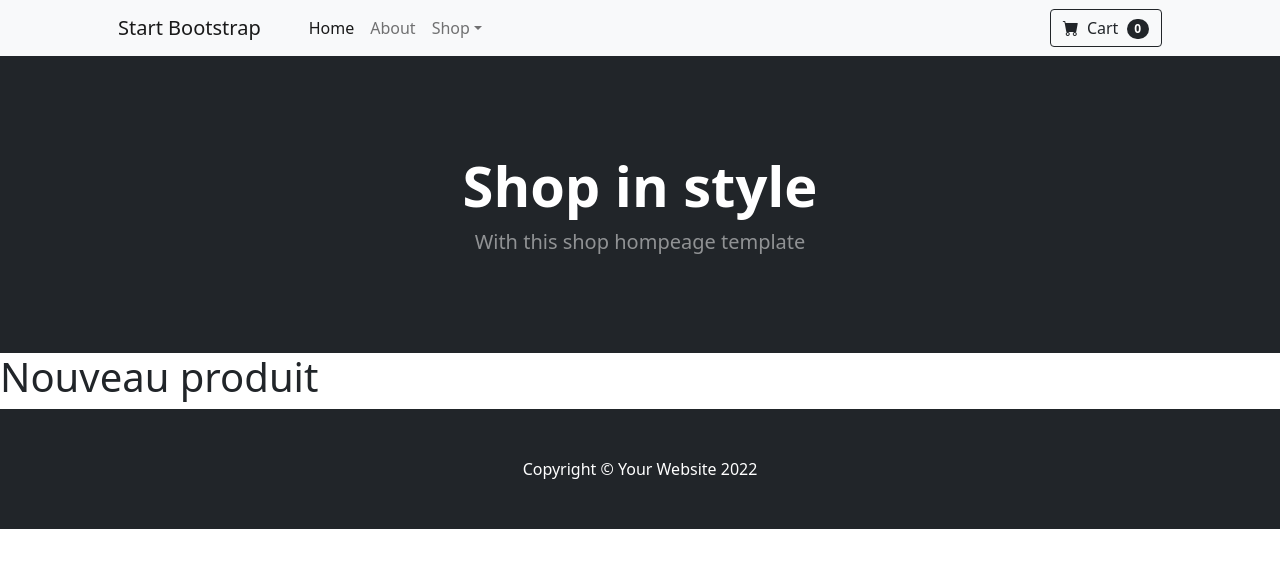
After one commit to OrfeoDev/bike, a Symfony app: template orendhaBike/templates/produit/creation.html.twig in a window 1280 px wide. The commit adds this page. Shown: the top 568 px of the page. Run offline with Twig, Linux system fonts and the light colour scheme; the template is opened without the code that fills it, so the values that code supplies are empty; some libraries are stand-ins or nearby versions.

Commit message:
Debut de creation du formulaire de creation de produit

```diff
--- /dev/null
+++ b/orendhaBike/templates/produit/creation.html.twig
@@ -0,0 +1,8 @@
+{% extends "base.html.twig" %}
+{% block title %}
+    Creation d'un produit
+{% endblock %}
+
+{% block body %}
+<h1>Nouveau produit</h1>
+{% endblock %}
--- a/orendhaBike/templates/produit/show.html.twig
+++ b/orendhaBike/templates/produit/show.html.twig
@@ -4,8 +4,9 @@
 {% block body %}
 
     <ol class="breadcrumb">
-        <li class="breadcrumb-item"><a href="#">Acceuil</a></li>
-        <li class="breadcrumb-item"><a href="#">{{ produit.categorie.name }}</a></li>
+        <li class="breadcrumb-item"><a href="{{ path('app_home') }}">Acceuil</a></li>
+        <li class="breadcrumb-item"><a href="{{ path ('app_produit_categorie',{'slug':produit.categorie.slug})}}">
+                {{ produit.categorie.name }}</a></li>
         <li class="breadcrumb-item active">{{ produit.name }}</li>
     </ol>
     <h1>{{ produit.name }}({{ produit.price/100 }})</h1>
```
Also changed, not shown: orendhaBike/src/Controller/ProduitController.php (+27 -9 lines).
